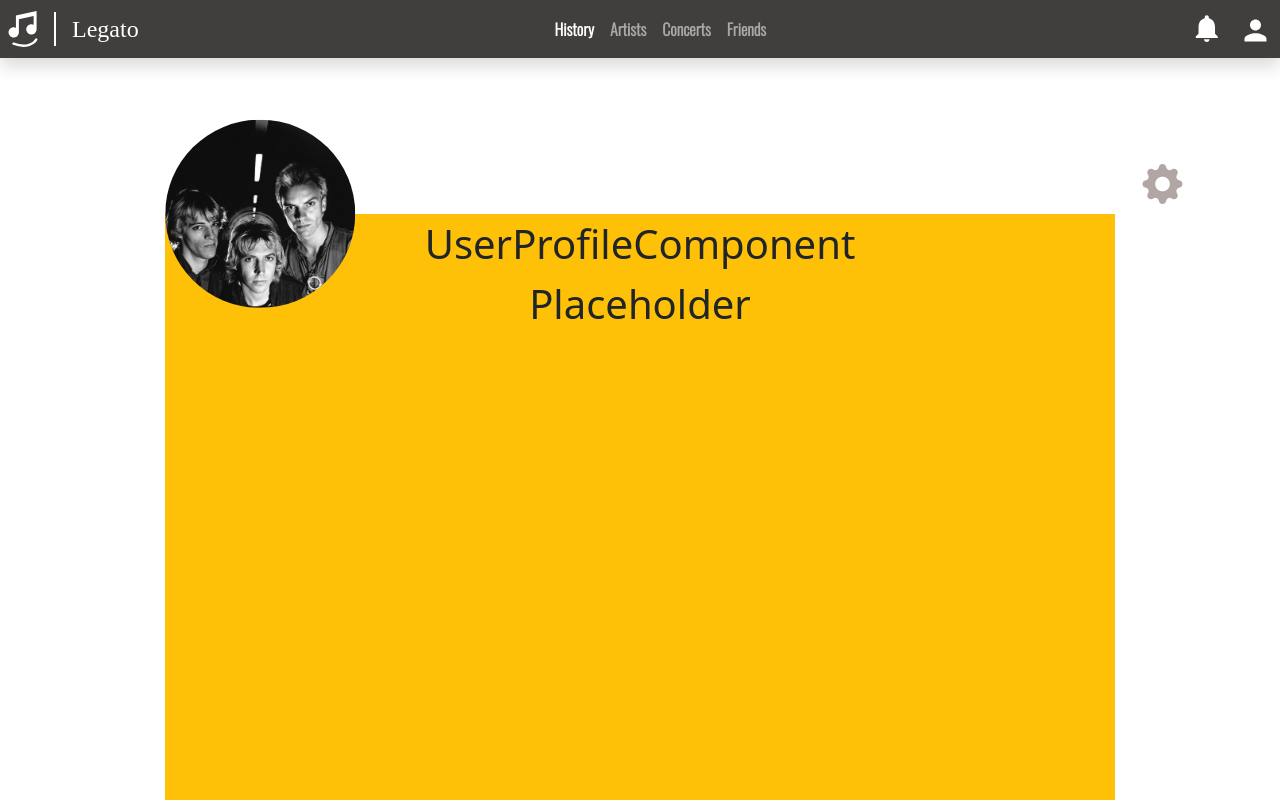
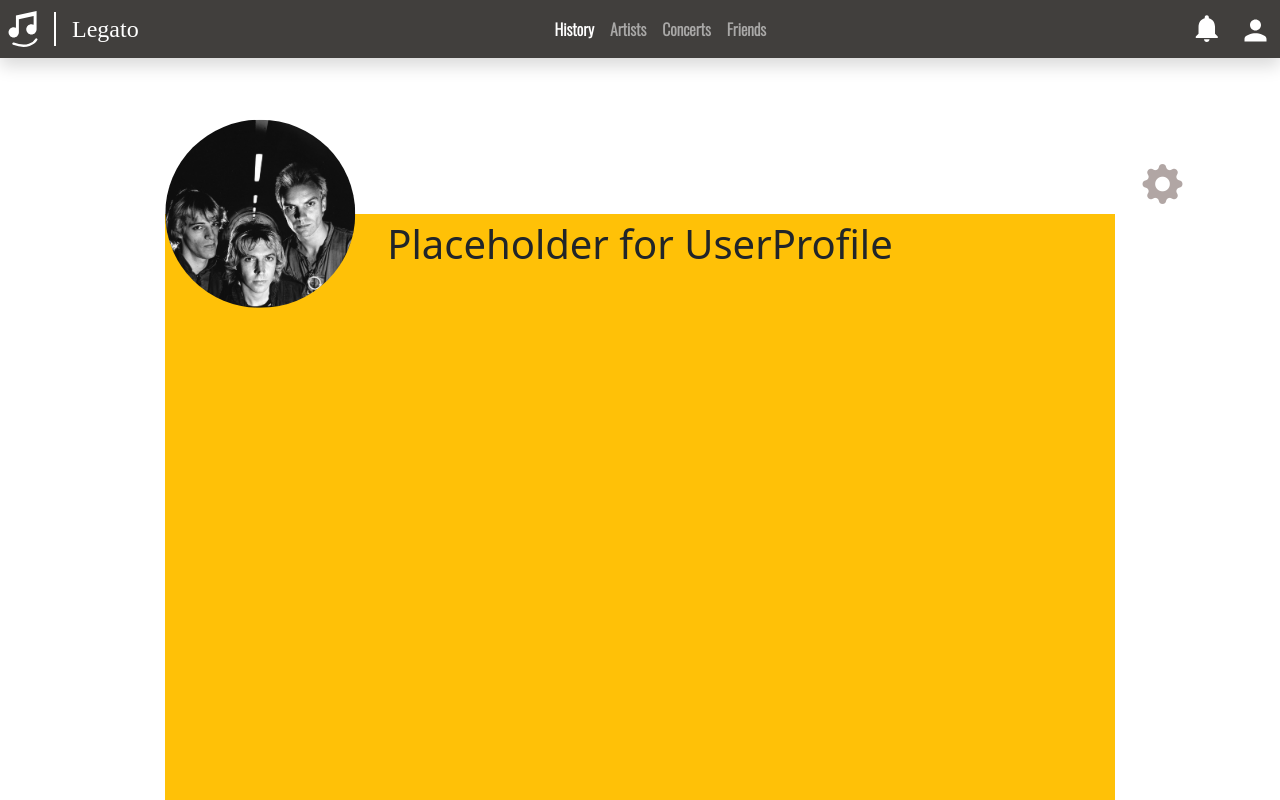
Before and after one commit to SDSC-Cali-Coders/Legato, a React (Create React App) app in the folder frontend/: page / in a window 1280 px wide. Shown: the top 800 px of the page. Built offline with nearby package versions, Linux system fonts and the light colour scheme; a web font is replaced by a local one.

Commit message:
Created empty component and redered it for dev

```diff
--- /dev/null
+++ b/frontend/src/components/settings/UserProfile.jsx
@@ -0,0 +1,11 @@
+import React from 'react';
+
+const UserProfile = (props) => {
+    return (
+        <div>
+            Placeholder for UserProfile
+        </div>
+    );
+}
+
+export default UserProfile;
--- a/frontend/src/pages/Settings.jsx
+++ b/frontend/src/pages/Settings.jsx
@@ -1,4 +1,5 @@
 import React from 'react';
+import UserProfile from '../components/settings/UserProfile';
 
 const ProfilePic = (props) => {
     let extraClassNames = 'border bg-dark p-10';
@@ -33,8 +34,7 @@ const Settings = (props) => {
                 <div className="col-1"> </div>
                 <div className="col-10 d-flex flex-column justify-content-between bg-warning position-relative vh-100 fs-1">
                     <ProfilePic img={props.img}/>
-                    UserProfileComponent <br/>
-                    Placeholder
+                    <UserProfile/>
                     <div className="row pb-5">
                         <div className="col-5"></div>
                         <div className="col-2">
```
